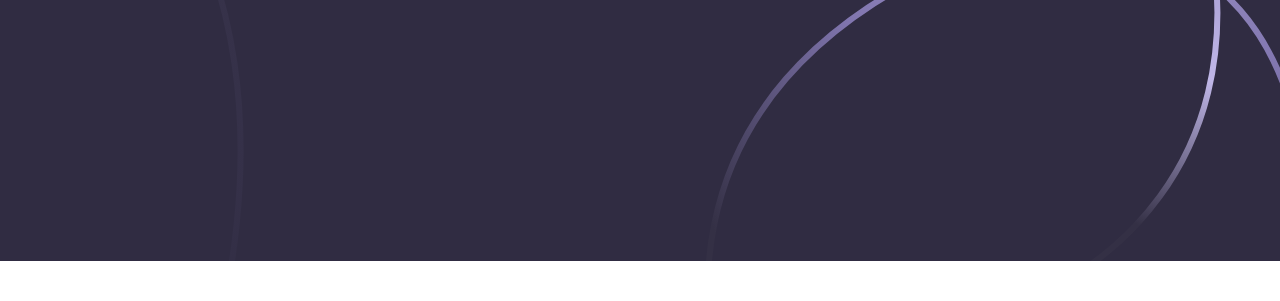
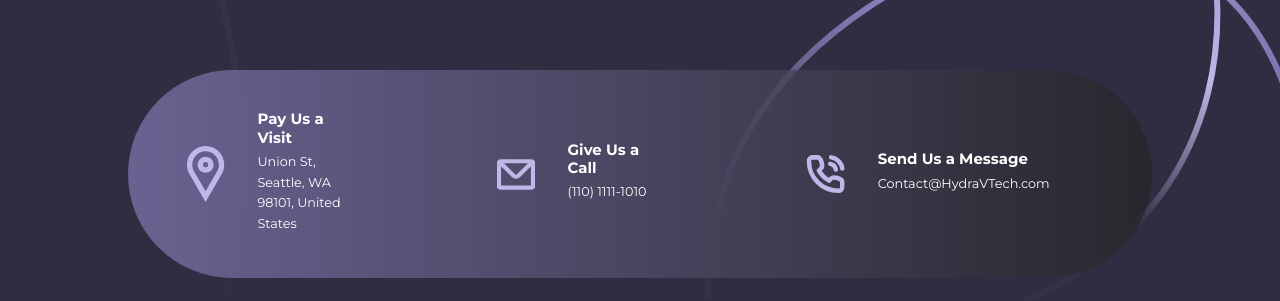
Before and after one commit to Fernando-Washington/random-vuejs, a Vue app in the folder simple-page/: page / in a window 1280 px wide. Shown: the part 539-840 px from the top of the page. Before the commit the page ends 800 px from the top, so only its background shows below. Built offline with nearby package versions, Linux system fonts and the light colour scheme.

Commit message:
feat: implement AppInfo to App

```diff
--- a/simple-page/src/App.vue
+++ b/simple-page/src/App.vue
@@ -5,17 +5,20 @@
     <main>
         <AppHero />
     </main>
+        <AppInfo />
 </template>
 
 <script>
     import AppHeader from "./components/AppHeader.vue";
     import AppHero from "./components/AppHero.vue";
+    import AppInfo from "./components/AppInfo.vue";
 
     export default {
     name: "App",
     components: {
     AppHeader,
     AppHero,
+    AppInfo,
     },
-    };
+};
 </script>
```
